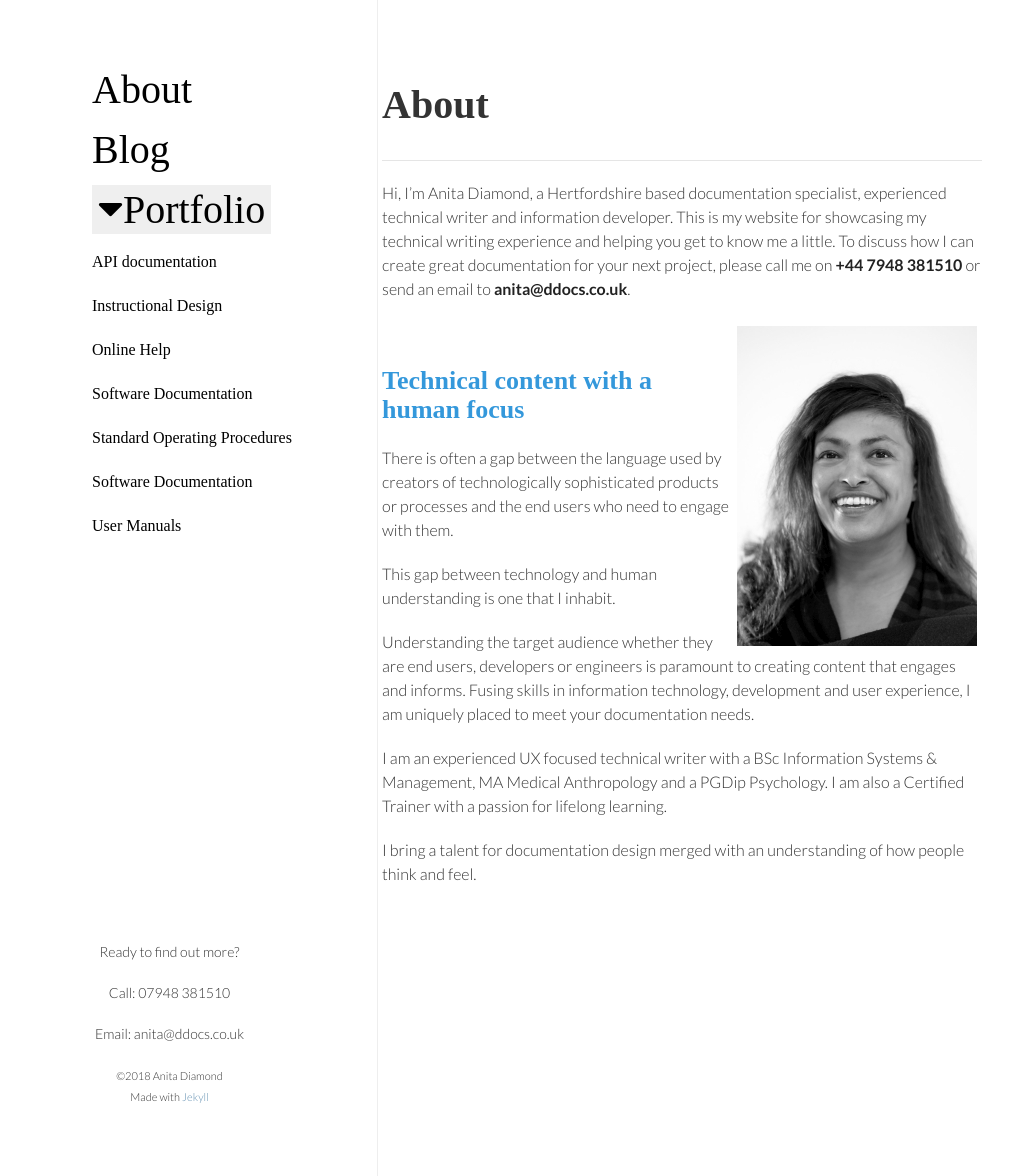
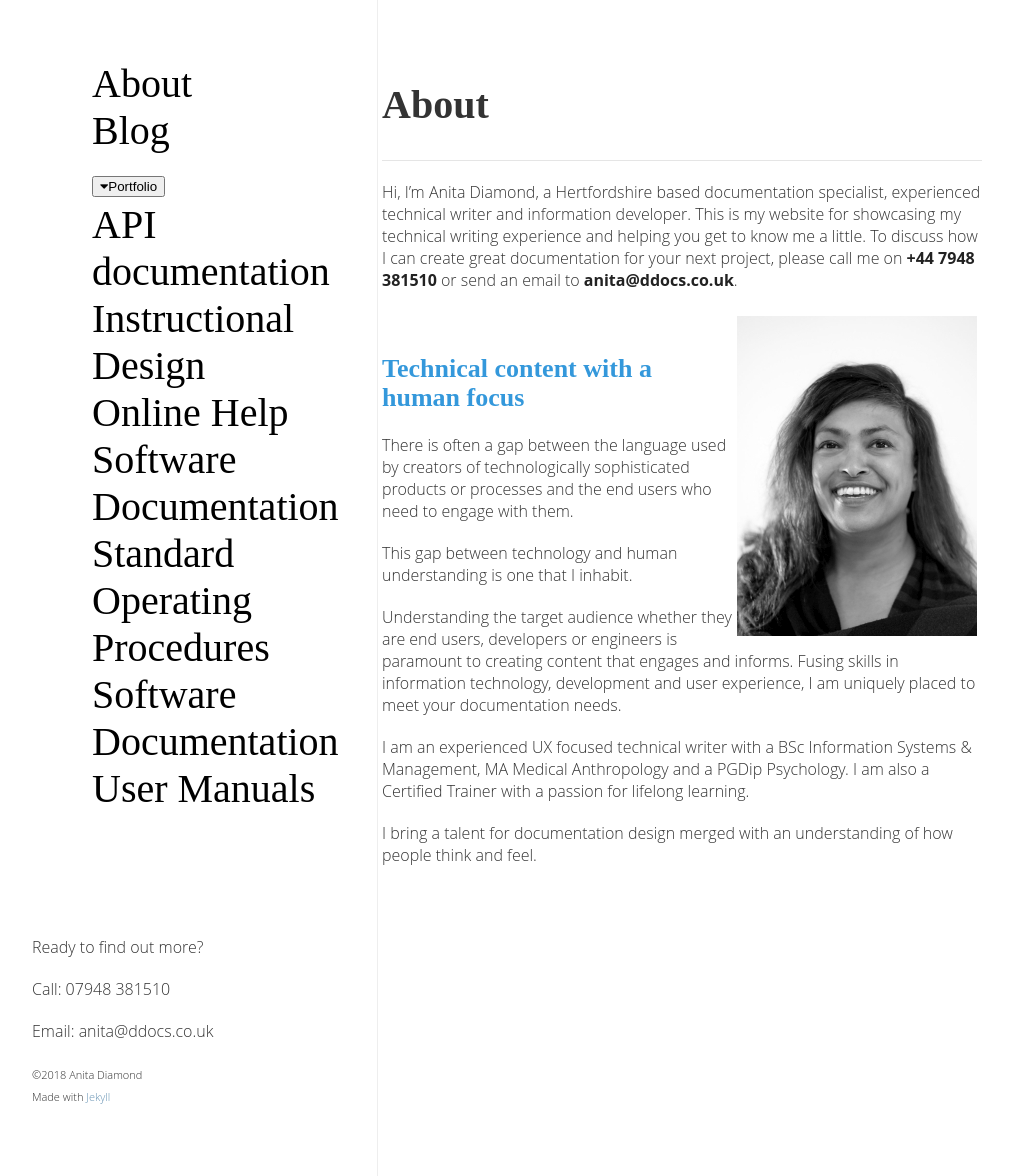
Before and after one commit to ddocs/ddocs.github.io, a Jekyll site: the page built from index.html, in a window 1280 px wide and 1176 px high. Shown: the whole window, without its empty margins (133-1143 px from the left). Built offline with Jekyll 4.4.1, drawn with Linux system fonts in a browser that asks for light colours; nearby versions of some CDN libraries; some web fonts are replaced.

Commit message:
updated css

```diff
--- a/css/style.css
+++ b/css/style.css
@@ -1,4 +1,3 @@
-@import url(https://fonts.googleapis.com/css?family=Fredericka+the+Great:400regular|Lato:300italic,700italic,300,700);
 
 
 /* Scaffolding */
@@ -6,7 +5,9 @@
 body {
   margin: 0;
   padding:50px;
-  font:16px/1.5 Lato, "Helvetica Neue", Helvetica, Arial, sans-serif;
+  font-family: 'Open Sans', sans-serif;
+
+  /* font:16px/1.5 Lato, "Helvetica Neue", Helvetica, Arial, sans-serif; */
   color:#333;
   font-weight:300;
 }
@@ -25,6 +26,20 @@ body {
   clear: both;
 }
 
+.container {
+  width:950px;
+  margin:0 auto;
+  *zoom: 1;
+}
+.container:before,
+.container:after {
+  display: table;
+  content: " ";
+}
+.container:after {
+  clear: both;
+}
+
 img {
   max-width:100%;
   float: right;
@@ -34,7 +49,10 @@ img {
 
 /* Typography */
 
-font-family: 'Fredericka the Great', cursive;
+/* font-family: 'Shadows Into Light', cursive; */
+/* font-family: 'Fredericka the Great', cursive; */
+
+font-family: 'Noto Serif SC', serif;
 
 h1, h2, h3, h4, h5, h6 {
    margin:0 0 20px;
@@ -49,7 +67,7 @@ h1, h2, h3, h4 {
 }
 
 h1, h2, h3, h4 {
- font-family: 'Fredericka the Great', cursive;
+font-family: 'Noto Serif SC', serif;
 }
 
 h1 {
@@ -101,6 +119,11 @@ a:hover small {
 strong {
   color:#222;
   font-weight:700;
+}
+
+p.note {
+  border-left: 3px solid red;
+  padding-left: 4px;
 }
 
 section {
@@ -269,42 +292,42 @@ header h1 {
 */
 
 /* Navbar container */
-.navbar {
+/* .navbar {
  overflow: hidden;
  background-color: #ffff;
  font-family: 'Fredericka the Great', cursive;
-}
+} */
 
 /* Links inside the navbar */
-.navbar a {
+/* .navbar a {
  float: left;
  font-size: 20px;
  color: black;
  text-align: left;
  padding: 5px 14px 5px 30px;
  text-decoration: none;
-}
+} */
 
 /* The dropdown container */
-.dropdown {
+/* .dropdown {
  float: left;
  overflow: hidden;
-}
+} */
 
 /* Dropdown button */
-.dropdown .dropbtn {
+/* .dropdown .dropbtn {
  font-size: 40px;
  border: none;
  outline: none;
  color: black;
  padding: 20px,0px,20px;
  font-family: inherit; /* Important for vertical align on mobile phones */
- margin: 0; /* Important for vertical align on mobile phones */
-}
+ /* margin: 0; /* Important for vertical align on mobile phones */
+} */ */
 
 
 /* Dropdown content (visible by default) */
-.dropdown-content {
+/* .dropdown-content {
  display: visible;
  position: absolute;
  font-size: 16px;
@@ -314,7 +337,7 @@ header h1 {
 }
 
 /* Links inside the dropdown */
-.dropdown-content a {
+/* .dropdown-content a {
  float: none;
  color: black;
  padding: 10px 0px 10px;
@@ -324,18 +347,18 @@ header h1 {
 }
 
 /* Add a grey background color to dropdown links on hover */
-.dropdown-content a:hover {
+/* .dropdown-content a:hover {
  background-color: #F0F8FF;
-}
+} */
 
 /* Show the dropdown menu on hover */
-.dropdown:hover .dropdown-content {
+/* .dropdown:hover .dropdown-content {
  display: block;
-}
+} */ */ */
 
 footer {
   font-size: 14px;
-  text-align: center;
+  /* text-align: center; */
   width:275px;
   float:left;
   position:fixed;
```
